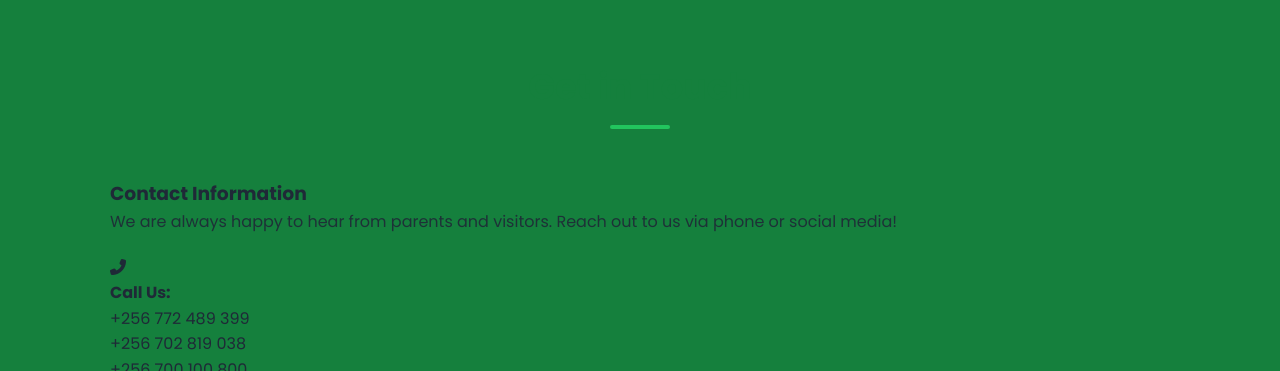
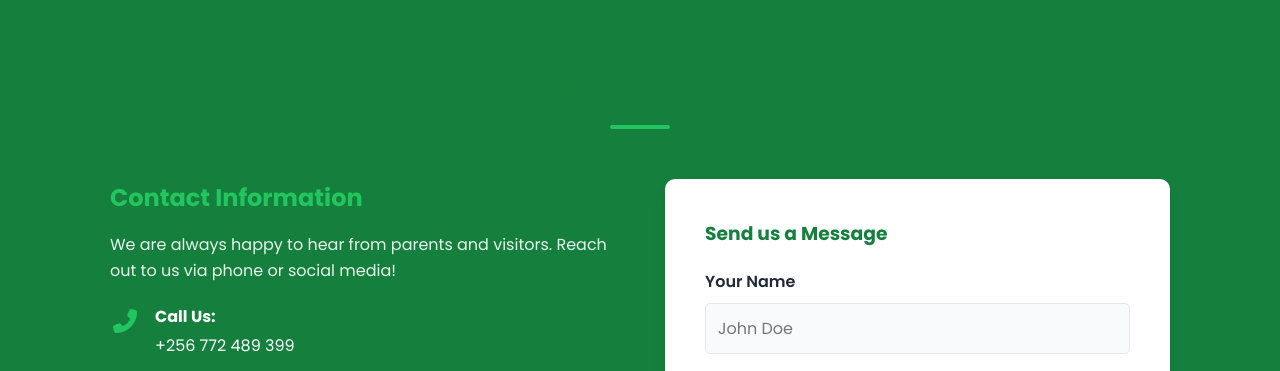
Before and after one commit to shamilasali60/oaklands-school-website, a website: page index.html in a window 1280 px wide. Shown: the part 2010-2381 px from the top of the page. Drawn offline with nearby package versions, Linux system fonts and the light colour scheme; no server answers.

Commit message:
Update style.css

```diff
--- a/style.css
+++ b/style.css
@@ -5,7 +5,7 @@
     --bg-light: #f3f4f6; /* Light Grey */
     --bg-white: #ffffff; /* White */
     --text-dark: #1f2937; /* Dark Grey for text */
-    --text-light: #6b7280; /* Medium Grey for secondary text */
+    --text-light: #9ca3af; /* Medium Grey for secondary text */
     --shadow: 0 4px 6px -1px rgba(0, 0, 0, 0.1), 0 2px 4px -1px rgba(0, 0, 0, 0.06);
     --shadow-hover: 0 10px 15px -3px rgba(0, 0, 0, 0.1), 0 4px 6px -2px rgba(0, 0, 0, 0.05);
 }
@@ -49,11 +49,10 @@ ul { list-style: none; }
     align-items: center;
 }
 
-/* --- CATCHY LOGO TEXT STYLING --- */
 .logo {
     display: flex;
     align-items: center;
-    gap: 15px; /* Space between image and text */
+    gap: 15px;
 }
 
 .site-logo {
@@ -68,7 +67,6 @@ ul { list-style: none; }
     line-height: 1.1;
 }
 
-/* The big catchy font */
 .logo-title {
     font-family: 'Playfair Display', serif;
     font-size: 1.8rem;
@@ -77,7 +75,6 @@ ul { list-style: none; }
     letter-spacing: 0.5px;
 }
 
-/* The smaller subtitle */
 .logo-subtitle {
     font-family: 'Poppins', sans-serif;
     font-size: 0.8rem;
@@ -126,7 +123,7 @@ ul { list-style: none; }
 .hero-overlay {
     position: absolute;
     top: 0; left: 0; width: 100%; height: 100%;
-    background: rgba(21, 128, 61, 0.8); /* Green overlay */
+    background: rgba(21, 128, 61, 0.85);
 }
 
 .hero-content {
@@ -143,7 +140,7 @@ ul { list-style: none; }
 
 .motto {
     font-size: 1.4rem;
-    color: #bbf7d0; /* Very light green for motto */
+    color: #bbf7d0;
     font-style: italic;
     margin-bottom: 20px;
     font-weight: 600;
@@ -311,10 +308,51 @@ ul { list-style: none; }
     font-style: italic;
 }
 
-/* --- Contact Form --- */
+/* --- Contact Section Layout --- */
+.contact-layout {
+    display: grid;
+    grid-template-columns: 1fr 1fr;
+    gap: 50px;
+    align-items: start;
+}
+
+.contact-info {
+    color: var(--bg-white);
+}
+
+.contact-info h3 {
+    font-size: 1.5rem;
+    margin-bottom: 15px;
+    color: var(--secondary-color);
+}
+
+.info-item {
+    display: flex;
+    gap: 15px;
+    align-items: flex-start;
+}
+
+.info-item i {
+    font-size: 1.5rem;
+    color: var(--secondary-color);
+    margin-top: 5px;
+    width: 30px;
+    text-align: center;
+}
+
+.info-item a {
+    color: var(--bg-white);
+    transition: color 0.3s;
+    display: block;
+    margin-top: 4px;
+}
+
+.info-item a:hover {
+    color: var(--secondary-color);
+    text-decoration: underline;
+}
+
 .contact-wrapper {
-    max-width: 600px;
-    margin: 0 auto;
     background: var(--bg-white);
     padding: 40px;
     border-radius: 10px;
@@ -356,7 +394,7 @@ ul { list-style: none; }
 
 /* --- Footer --- */
 footer {
-    background: #064e3b; /* Very dark green */
+    background: #064e3b;
     color: var(--bg-white);
     text-align: center;
     padding: 20px 0;
@@ -371,4 +409,9 @@ footer {
     .site-logo { height: 50px; }
     .logo-title { font-size: 1.4rem; }
     .logo-subtitle { font-size: 0.7rem; }
+
+    .contact-layout {
+        grid-template-columns: 1fr; /* Stack on mobile */
+        gap: 40px;
+    }
 }
```
